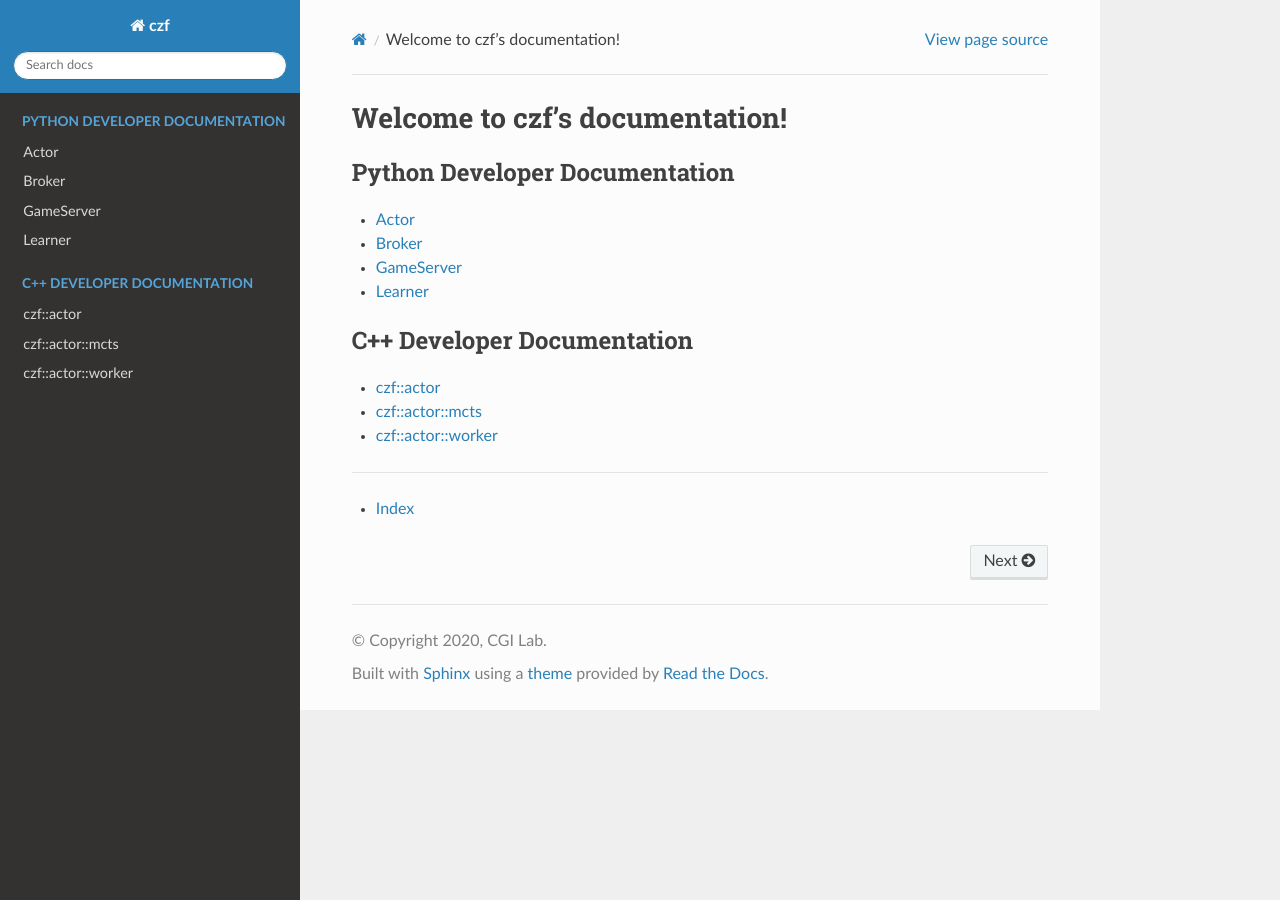
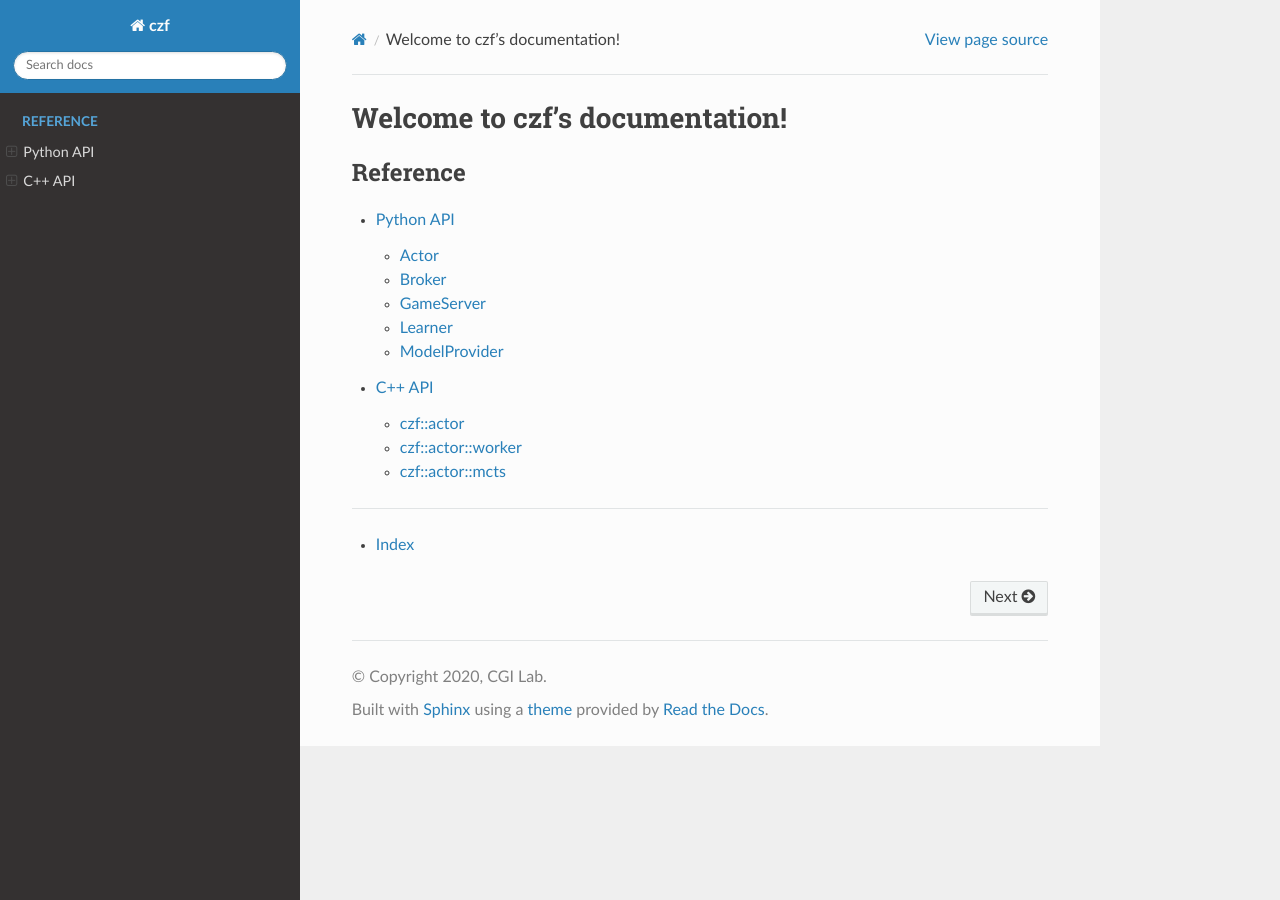
Before and after one commit to Glory1023/CZF-breakthrough, a Sphinx documentation site: the page built from docs/index.rst, in a window 1280 px wide. Built offline with Sphinx 7.4.7 and the Read the Docs theme 2.0.0, drawn with Linux system fonts in a browser that asks for light colours.

Commit message:
update docs

```diff
--- a/docs/conf.py
+++ b/docs/conf.py
@@ -19,6 +19,7 @@ extensions = [
 
 templates_path = ['_templates']
 exclude_patterns = ['_build', 'Thumbs.db', '.DS_Store']
+autodoc_mock_imports = ['czf.actor.worker', 'czf_env']
 
 # -- Options for HTML output -------------------------------------------------
 html_theme = 'sphinx_rtd_theme'
--- a/docs/index.rst
+++ b/docs/index.rst
@@ -1,19 +1,13 @@
 Welcome to czf's documentation!
 ===================================
 
-.. toctree::
-   :maxdepth: 2
-   :caption: Python Developer Documentation
-   :glob:
-
-   python/*
 
 .. toctree::
    :maxdepth: 2
-   :caption: C++ Developer Documentation
-   :glob:
+   :caption: Reference
 
-   cpp/*
+   python.rst
+   cpp.rst
 
 ==================
 
--- a/docs/python/game_server.rst
+++ b/docs/python/game_server.rst
@@ -5,3 +5,8 @@ GameServer
    :members:
    :undoc-members:
    :private-members:
+
+.. autoclass:: czf.game_server.evaluator::EvalGameServer
+   :members:
+   :undoc-members:
+   :private-members:
--- a/docs/python/learner.rst
+++ b/docs/python/learner.rst
@@ -6,7 +6,6 @@ Learner
    :undoc-members:
    :private-members:
 
-
 .. autoclass:: czf.learner.trainer::Trainer
    :members:
    :undoc-members:
```
Also changed, not shown: other parts of docs/python/learner.rst (+0 -4 lines), docs/cpp.rst (added, +17 -0 lines), docs/python.rst (added, +27 -0 lines), docs/python/model_provider.rst (added, +7 -0 lines), docs/cpp/actor.rst (line endings or trailing spaces), docs/cpp/mcts.rst (line endings or trailing spaces).
